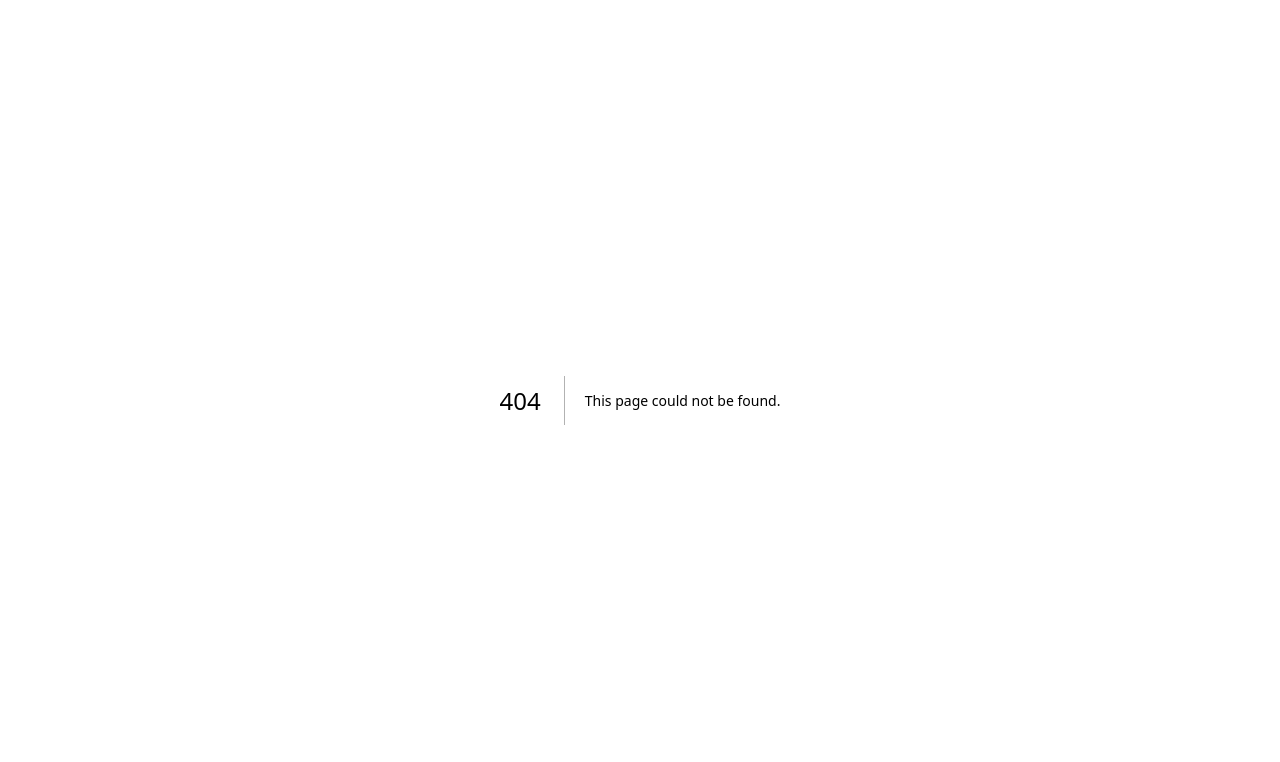
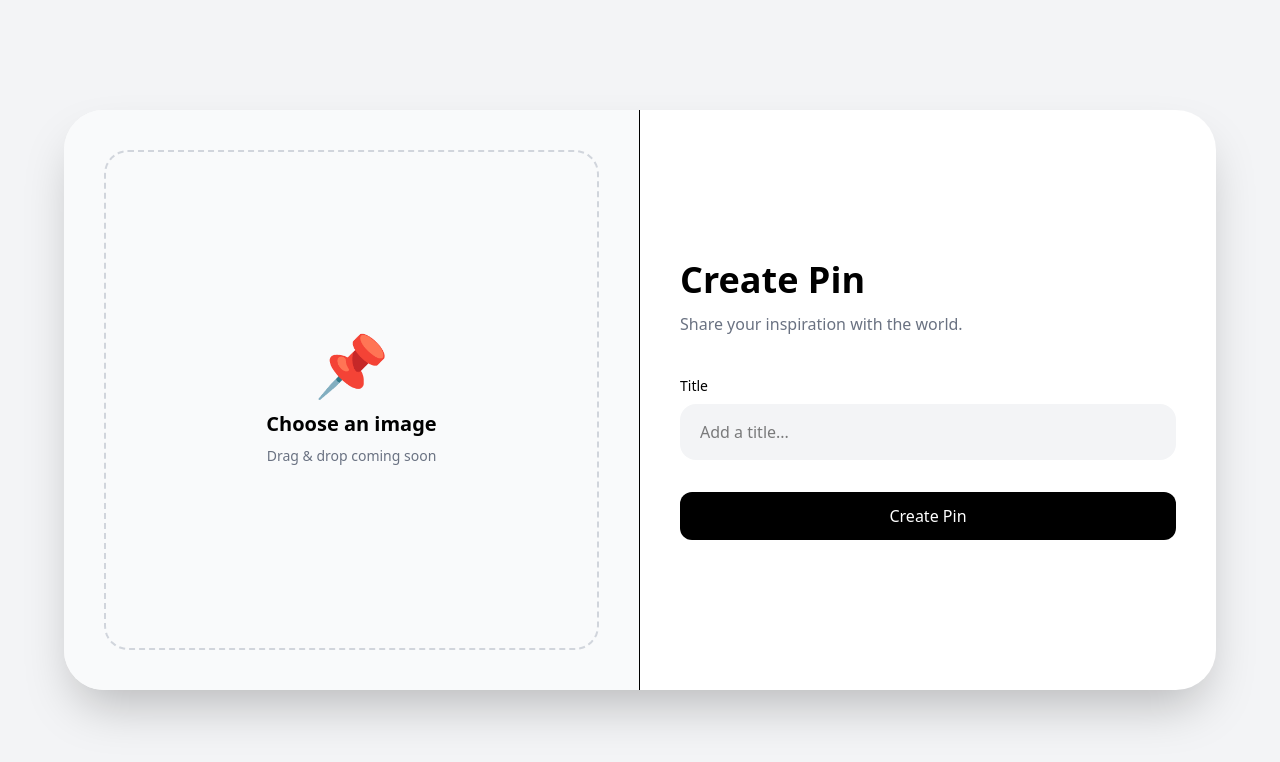
Before and after one commit to NetHunTech/pinterest-clone, a Next.js app: page /create in a window 1280 px wide. Before the commit this address had no page. Shown: the top 762 px of the page. Built offline with nearby package versions, Linux system fonts and the light colour scheme.

Commit message:
feat: setup create pin page

```diff
--- /dev/null
+++ b/src/app/(main)/create/page.tsx
@@ -0,0 +1,133 @@
+"use client";
+
+import { useState } from "react";
+
+import Button from "@/components/ui/Button";
+
+export default function CreatePage() {
+  const [title, setTitle] = useState("");
+  const [selectedImage, setSelectedImage] = useState<File | null>(null);
+  const [previewUrl, setPreviewUrl] = useState<string | null>(null);
+
+  function handleImageChange(
+    event: React.ChangeEvent<HTMLInputElement>
+  ) {
+    const file = event.target.files?.[0];
+
+    if (!file) return;
+
+    setSelectedImage(file);
+
+    const imageUrl = URL.createObjectURL(file);
+    setPreviewUrl(imageUrl);
+  }
+
+  async function handleCreatePin() {
+    if (!selectedImage || !title) {
+      alert("Please add a title and image.");
+      return;
+    }
+
+    console.log("UPLOAD START");
+    console.log(title);
+    console.log(selectedImage);
+
+    /**
+     * TODO:
+     * - Upload to Supabase Storage
+     * - Save pin in database
+     * - Redirect to homepage
+     */
+  }
+
+  return (
+    <main className="min-h-screen bg-gray-100 flex items-center justify-center p-10">
+
+      <div className="w-full max-w-6xl bg-white rounded-[40px] shadow-2xl overflow-hidden grid grid-cols-1 md:grid-cols-2">
+
+        {/* LEFT SIDE */}
+        <section className="bg-gray-50 border-r p-10 flex items-center justify-center">
+
+          {!previewUrl ? (
+            <label className="w-full h-[500px] border-2 border-dashed border-gray-300 rounded-3xl flex flex-col items-center justify-center cursor-pointer hover:border-gray-500 transition">
+
+              <div className="text-6xl mb-4">📌</div>
+
+              <h2 className="text-xl font-semibold">
+                Choose an image
+              </h2>
+
+              <p className="text-gray-500 mt-2 text-sm">
+                Drag & drop coming soon
+              </p>
+
+              <input
+                type="file"
+                accept="image/*"
+                className="hidden"
+                onChange={handleImageChange}
+              />
+            </label>
+          ) : (
+            <div className="relative w-full">
+
+              <img
+                src={previewUrl}
+                alt="Preview"
+                className="w-full max-h-[700px] object-cover rounded-3xl"
+              />
+
+              <div className="absolute top-4 right-4">
+                <Button
+                  onClick={() => {
+                    setSelectedImage(null);
+                    setPreviewUrl(null);
+                  }}
+                >
+                  Remove
+                </Button>
+              </div>
+            </div>
+          )}
+        </section>
+
+        {/* RIGHT SIDE */}
+        <section className="p-10 flex flex-col justify-center">
+
+          <div className="mb-10">
+            <h1 className="text-4xl font-black mb-3">
+              Create Pin
+            </h1>
+
+            <p className="text-gray-500">
+              Share your inspiration with the world.
+            </p>
+          </div>
+
+          {/* TITLE */}
+          <div className="mb-8">
+            <label className="block text-sm font-medium mb-2">
+              Title
+            </label>
+
+            <input
+              type="text"
+              placeholder="Add a title..."
+              value={title}
+              onChange={(e) => setTitle(e.target.value)}
+              className="w-full bg-gray-100 rounded-2xl px-5 py-4 outline-none focus:ring-2 focus:ring-red-300"
+            />
+          </div>
+
+          {/* BUTTON */}
+          <Button
+            variant="auth"
+            onClick={handleCreatePin}
+          >
+            Create Pin
+          </Button>
+        </section>
+      </div>
+    </main>
+  );
+}
--- a/src/components/ui/Button.tsx
+++ b/src/components/ui/Button.tsx
@@ -1,22 +1,22 @@
 type ButtonProps = {
   type?: "button" | "submit" | "reset";
-  variant?: "primary" | "secondary" | "ghost" | "danger" | "save" | "auth";
+  variant?: "default" | "secondary" | "ghost" | "remove" | "save" | "auth";
   children: React.ReactNode;
   onClick?: () => void;
 };
 
 export default function Button({
   type = "button",
-  variant = "primary",
+  variant = "default",
   children,
   onClick,
 }: ButtonProps) {
 
   const variants = {
-    primary: "bg-red-600 text-white hover:bg-red-700",
+    default: "bg-gray-200 text-black py-1 px-3 rounded-full border-black border-1 cursor-pointer hover:bg-gray-300 hover:border-none",
     secondary: "bg-gray-200 text-black hover:bg-gray-300",
     ghost: "bg-transparent text-white hover:bg-white/10",
-    danger: "bg-red-500 text-white hover:bg-red-600",
+    remove: "bg-red-500 text-white hover:bg-red-600 px-3 py-1 rounded-full text-sm",
     save: "absolute top-3 right-3 bg-red-500 text-white px-3 py-1 rounded-full text-sm opacity-0 group-hover:opacity-100 transition",
     auth: "w-full bg-black text-white p-3 rounded-xl hover:opacity-90 transition"
   };
```
Also changed, not shown: src/app/(main)/layout.tsx (deleted), src/app/(main)/page.tsx (deleted).
